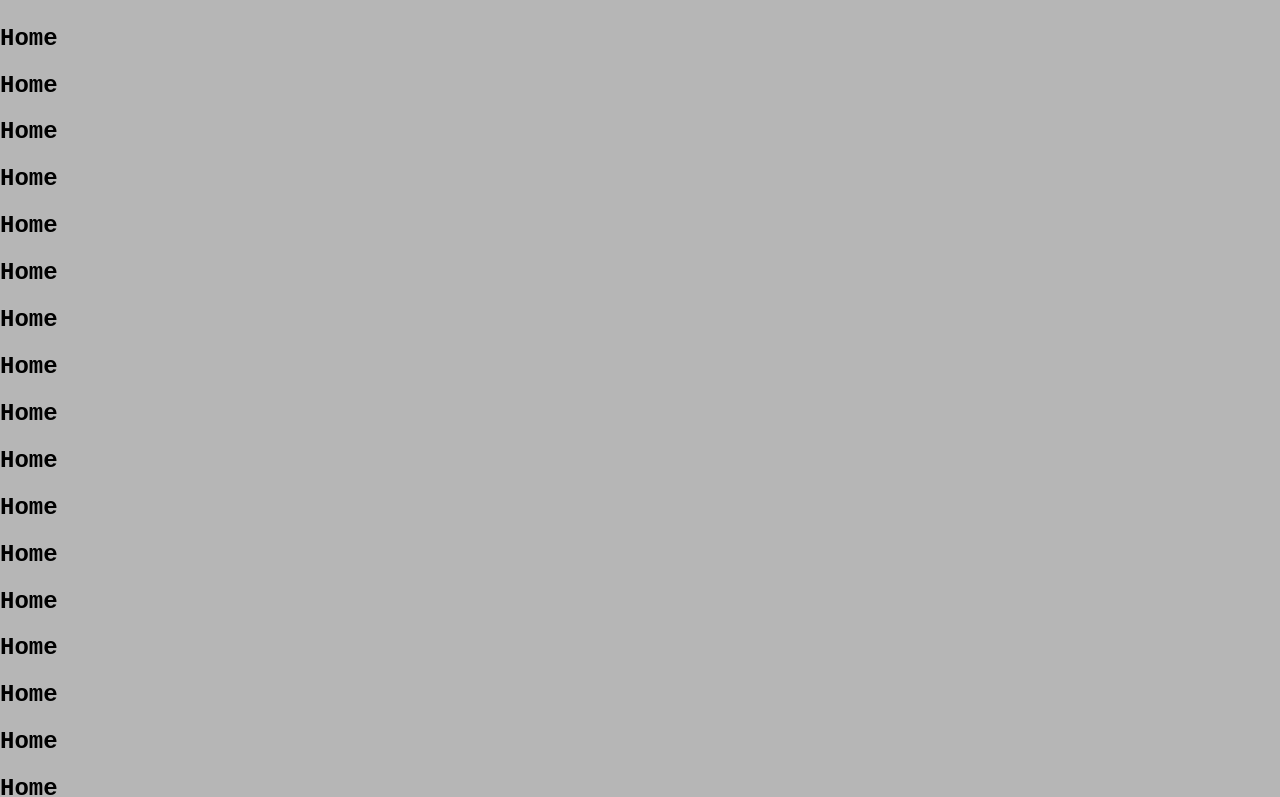
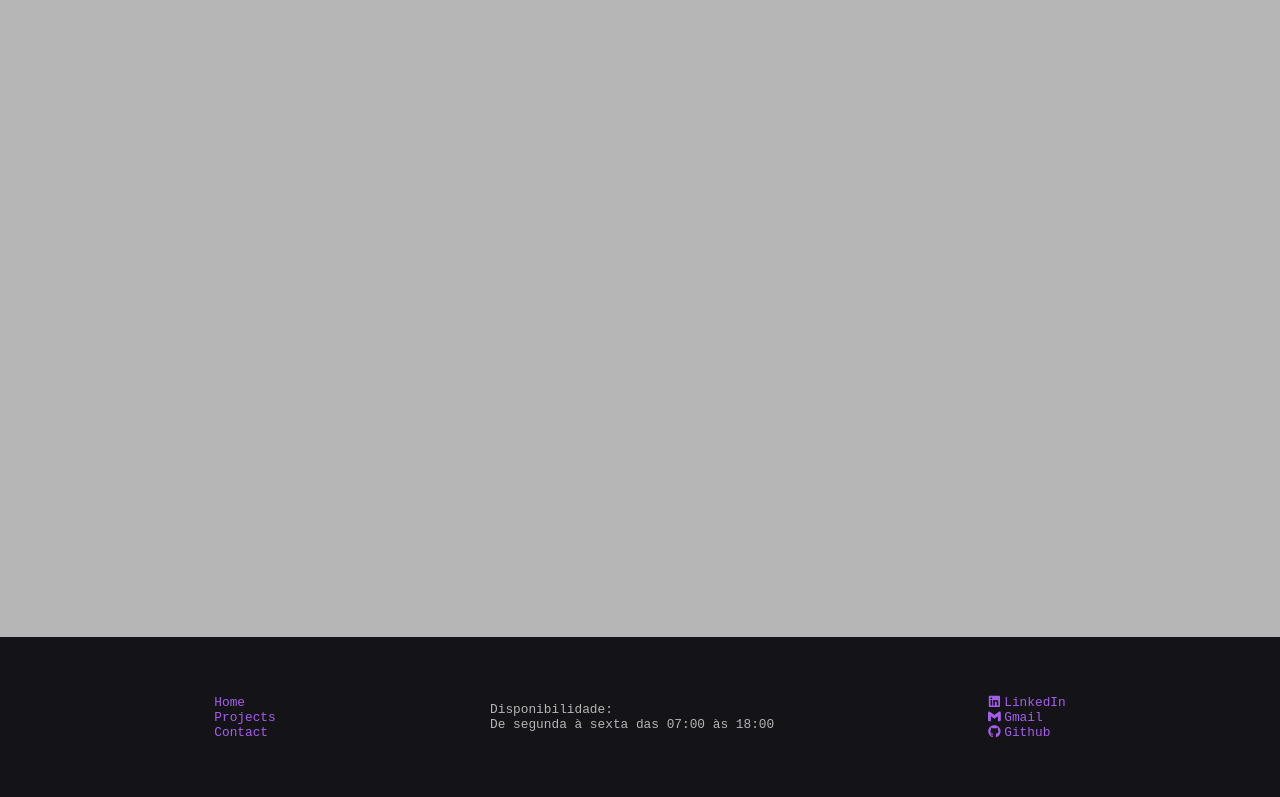
Before and after one commit to Guilherme-Monte/Portifolio-Page, a React (Create React App) app in the folder frontend/: page / in a window 1280 px wide. Shown: the part 243-1040 px from the top of the page. Built offline with nearby package versions, Linux system fonts and the light colour scheme; a web font is replaced by a local one.

Commit message:
Fixing the width issue on the footer and styling the scrollbar

```diff
--- a/frontend/src/components/footer/styles.js
+++ b/frontend/src/components/footer/styles.js
@@ -9,7 +9,6 @@ export const GlobalStyle = createGlobalStyle`
 export const FooterSection = styled.section`
   width: 100%;
   height: 20vh;
-  padding: 5px;
   font-size: 0.8rem;
 
   display: flex;
--- a/frontend/src/components/main/index.js
+++ b/frontend/src/components/main/index.js
@@ -6,7 +6,7 @@ const Main = () => {
 
   function Home() {
     return (
-      <><h2>Home</h2><h2>Home</h2><h2>Home</h2><h2>Home</h2><h2>Home</h2><h2>Home</h2><h2>Home</h2><h2>Home</h2><h2>Home</h2><h2>Home</h2><h2>Home</h2><h2>Home</h2><h2>Home</h2><h2>Home</h2><h2>Home</h2><h2>Home</h2><h2>Home</h2><h2>Home</h2><h2>Home</h2><h2>Home</h2><h2>Home</h2><h2>Home</h2><h2>Home</h2><h2>Home</h2><h2>Home</h2><h2>Home</h2><h2>Home</h2><h2>Home</h2><h2>Home</h2><h2>Home</h2><h2>Home</h2><h2>Home</h2><h2>Home</h2><h2>Home</h2><h2>Home</h2><h2>Home</h2><h2>Home</h2><h2>Home</h2><h2>Home</h2><h2>Home</h2><h2>Home</h2><h2>Home</h2><h2>Home</h2><h2>Home</h2></>
+      <><h2>Home</h2></>
     );
   }
 
--- a/frontend/src/components/main/styles.js
+++ b/frontend/src/components/main/styles.js
@@ -2,4 +2,5 @@ import styled from "styled-components";
 
 export const MainSection = styled.section`
   margin-top: calc(var(--nav-menu-size) + 3vh);
+  padding: 0 6.5%;
 `;
--- a/frontend/src/components/nav/styles.js
+++ b/frontend/src/components/nav/styles.js
@@ -2,9 +2,12 @@ import styled from "styled-components";
 
 export const NavContainer = styled.section`
   width: 100%;
+  /* Remove the following code and the margin on the main section to get rid of the fixed-nav styling */
   position: fixed;
   top: 0;
   left: 0;
+
+  background-color: transparent;
 `;
 
 export const Header = styled.header`
--- a/frontend/src/globalStyles.js
+++ b/frontend/src/globalStyles.js
@@ -23,6 +23,18 @@ export const GlobalStyle = createGlobalStyle`
     padding: 0;
     font-family: RobotoMono, monospace;
     background-color: var(--text-primary);
+  }
+
+  body::-webkit-scrollbar {
+    width: 0.4rem;
+  }
+
+  body::-webkit-scrollbar-track {
+    background-color: var(--hover-color);
+  }
+
+  body::-webkit-scrollbar-thumb {
+    background-color: #1e1e24;
   }
 
   a {
```
